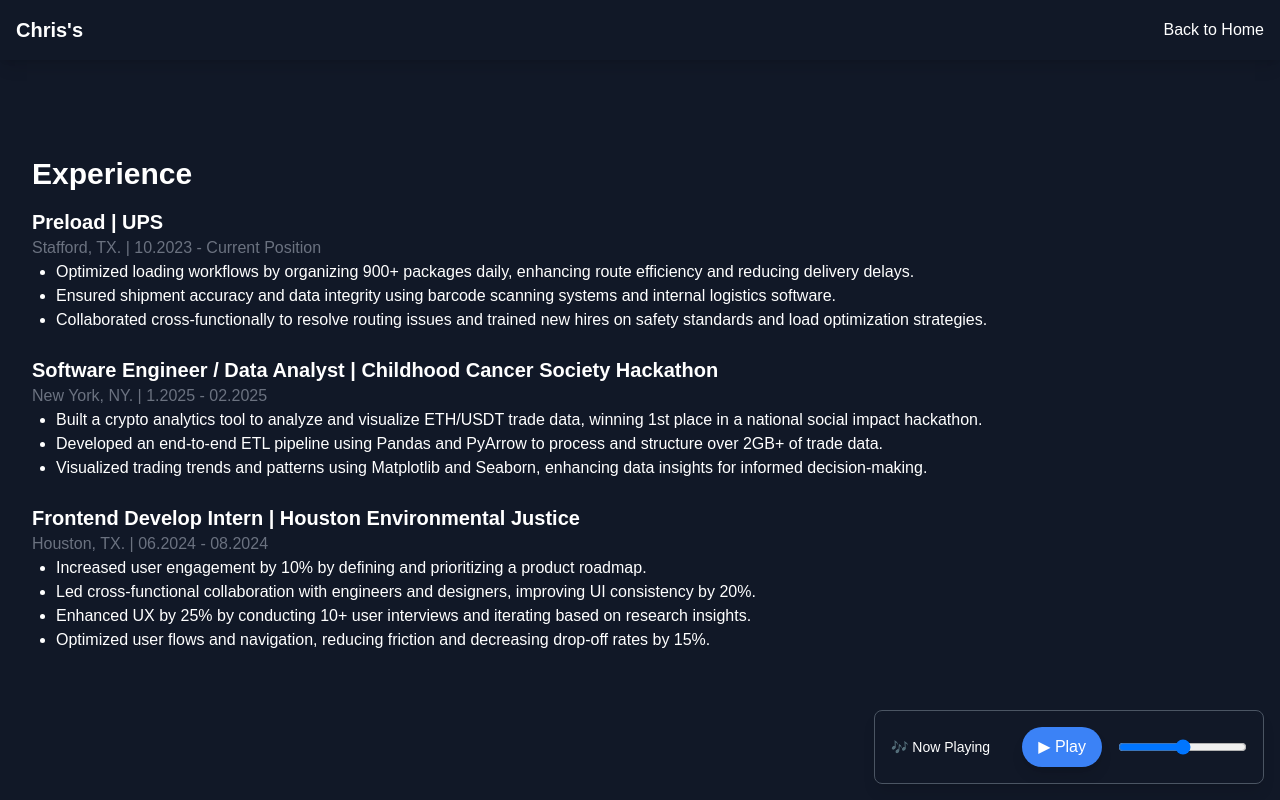
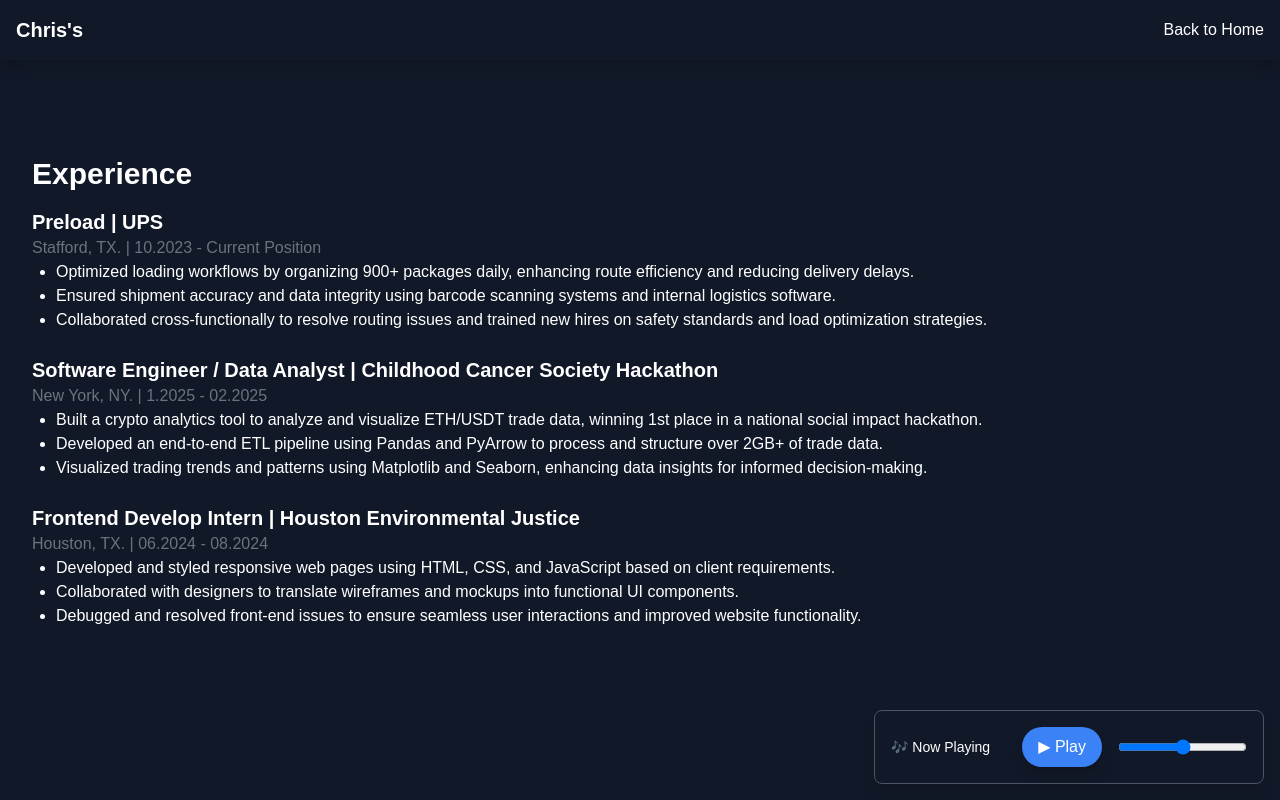
Before and after one commit to Chrisyeu11/my-portfolio, a Next.js app: page /experience in a window 1280 px wide. Built offline with nearby package versions, Linux system fonts and the light colour scheme.

Commit message:
Update some of the Experience descriptions

```diff
--- a/app/experience/page.tsx
+++ b/app/experience/page.tsx
@@ -25,10 +25,9 @@ export default function ExperiencePage() {
       title: "Frontend Develop Intern | Houston Environmental Justice",
       location: "Houston, TX. | 06.2024 - 08.2024",
       details: [
-        "Increased user engagement by 10% by defining and prioritizing a product roadmap.",
-        "Led cross-functional collaboration with engineers and designers, improving UI consistency by 20%.",
-        "Enhanced UX by 25% by conducting 10+ user interviews and iterating based on research insights.",
-        "Optimized user flows and navigation, reducing friction and decreasing drop-off rates by 15%."
+        "Developed and styled responsive web pages using HTML, CSS, and JavaScript based on client requirements.",
+        "Collaborated with designers to translate wireframes and mockups into functional UI components.",
+        "Debugged and resolved front-end issues to ensure seamless user interactions and improved website functionality."
       ]
     },
 
```
